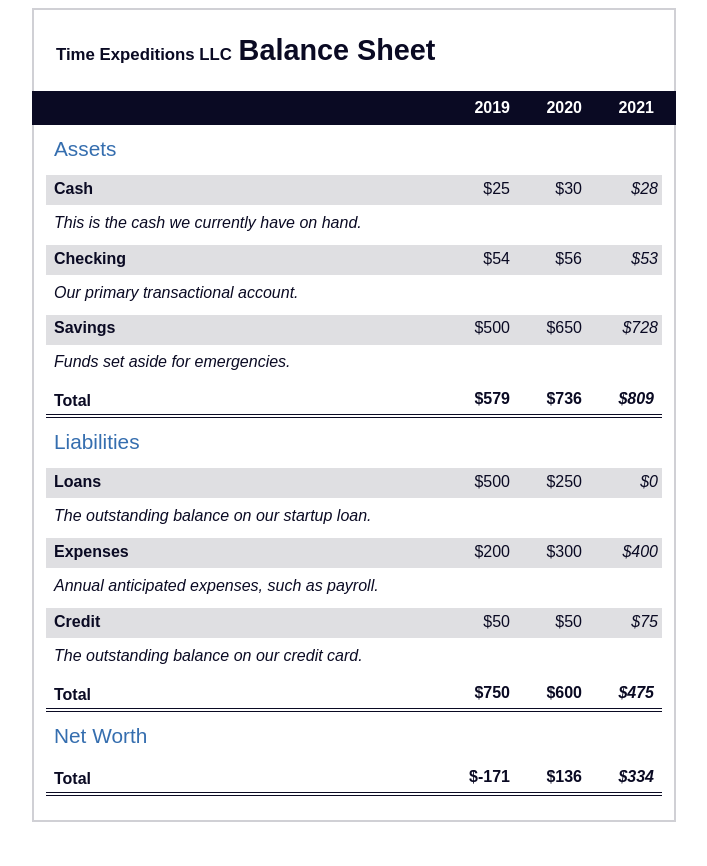
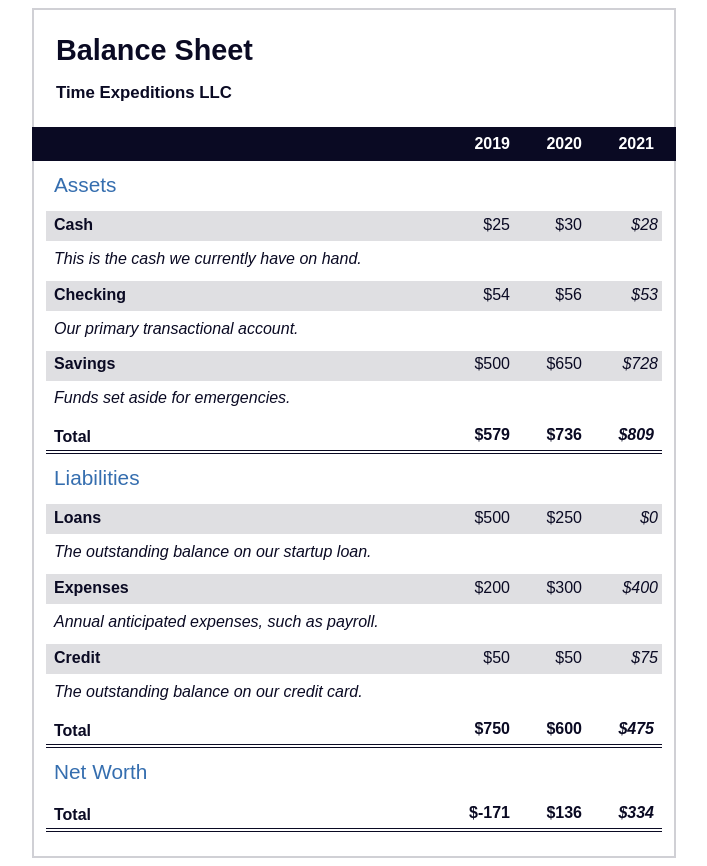
Before and after one commit to FranklinMiranda/FreeCodeCamp-Portfolio, a plain HTML site: page responsiveWebDesign/demoProjects/financialStatementApp/index.html in a window 1280 px wide. Shown: the whole page, without its empty margins (286-993 px from the left). Before the commit the page ends 830 px from the top, so only its background shows below. Drawn offline with Linux system fonts and the light colour scheme.

Commit message:
CommitNew

```diff
--- a/responsiveWebDesign/demoProjects/financialStatementApp/styles.css
+++ b/responsiveWebDesign/demoProjects/financialStatementApp/styles.css
@@ -28,7 +28,7 @@ span[class~="sr-only"] {
   }
 
   h1 .flex {
-    display: ;
+    display: flex;
     flex-direction: column-reverse;
     gap: 1rem;
   }
```
